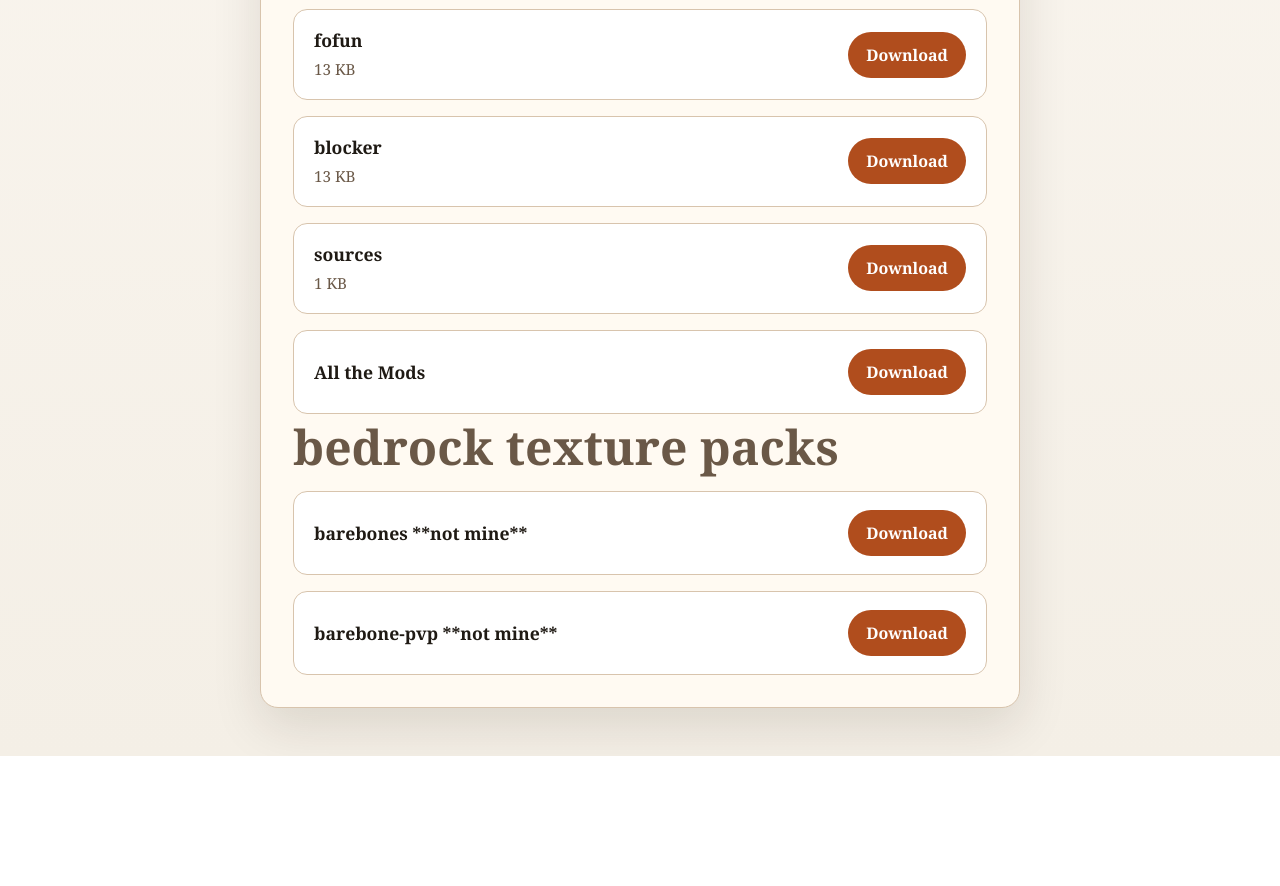
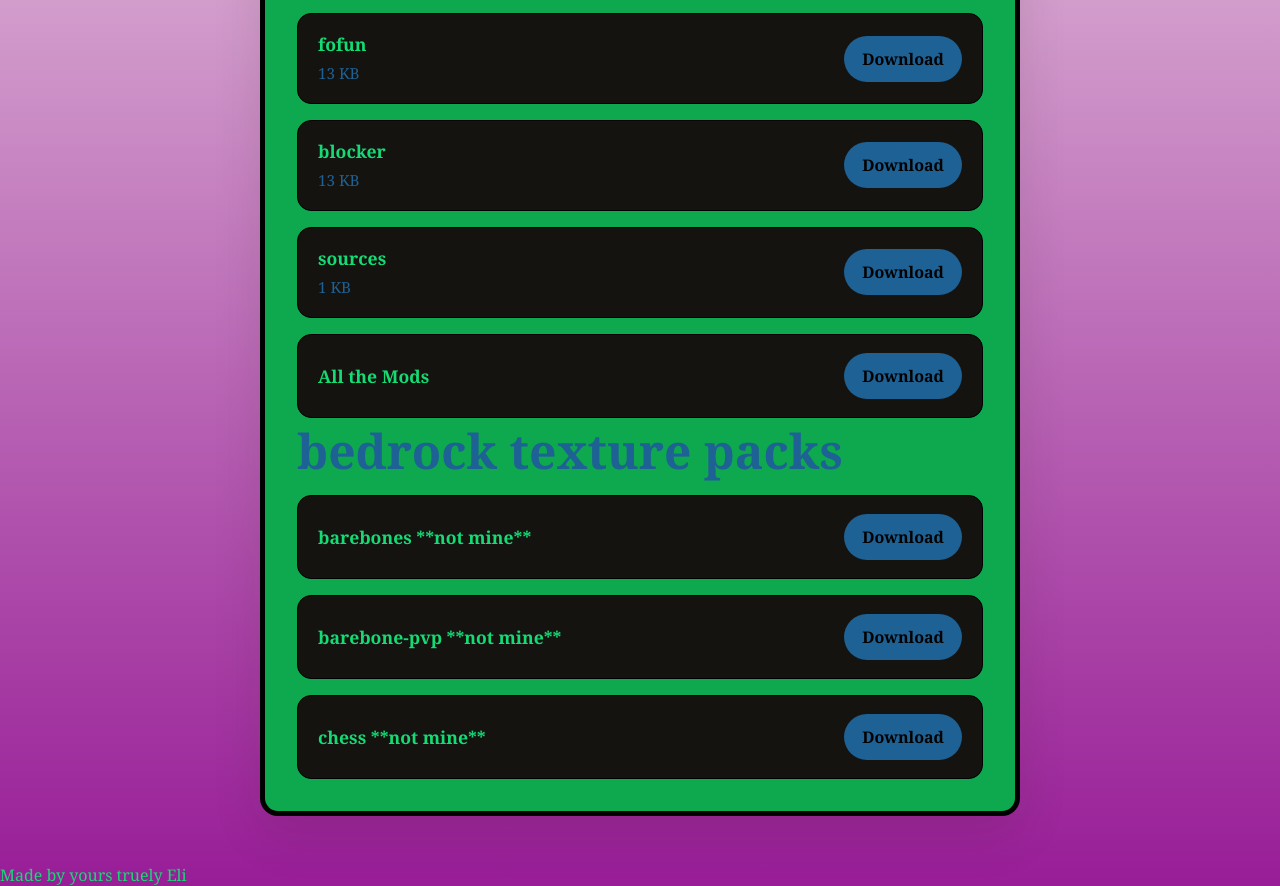
Before and after one commit to elijahchristy15-tech/PythonProject5, a plain HTML site: page index.html in a window 1280 px wide. Shown: the part 624-1510 px from the top of the page. Before the commit the page ends 1380 px from the top, so only its background shows below. Drawn offline with Linux system fonts and the light colour scheme.

Commit message:
updating :)

```diff
--- a/index.html
+++ b/index.html
@@ -7,13 +7,14 @@
     <style>
         :root {
             color-scheme: light;
-            --bg: #f4efe6;
-            --panel: #fffaf2;
-            --text: #1f1a14;
-            --muted: #6a5847;
-            --accent: #b04d1d;
-            --accent-dark: #7d3310;
-            --border: #d8c4ad;
+            --bg: #981D97;
+            --panel: #0EA94E;
+            --text: #14db74;
+            --muted: #1E6194;
+            --accent: #041D3E;
+            --accent-dark: #1E6194;
+            --border: #000000;
+            --panelbg: #141310
         }
 
         * {
@@ -35,7 +36,7 @@
             margin: 48px auto;
             padding: 32px;
             background: var(--panel);
-            border: 1px solid var(--border);
+            border: 5px solid var(--border);
             border-radius: 18px;
             box-shadow: 0 18px 50px rgba(45, 26, 10, 0.12);
         }
@@ -66,7 +67,7 @@
             justify-content: space-between;
             gap: 16px;
             padding: 18px 20px;
-            background: #fff;
+            background: var(--panelbg);
             border: 1px solid var(--border);
             border-radius: 14px;
         }
@@ -74,6 +75,7 @@
         .mod-name {
             margin: 0;
             font-size: 1.1rem;
+            color: var(--text)
         }
 
         .mod-size {
@@ -87,15 +89,17 @@
             display: inline-block;
             padding: 12px 18px;
             border-radius: 999px;
-            background: var(--accent);
-            color: #fff;
+            background: var(--accent-dark);
+            color: #000000;
             text-decoration: none;
             font-weight: 700;
         }
 
+
+
         .download-link:hover,
         .download-link:focus-visible {
-            background: var(--accent-dark);
+            background: var(--accent);
         }
 
         @media (max-width: 640px) {
@@ -188,8 +192,18 @@
                 </div>
                 <a class="download-link" href="Mods/bare-bone-pvp.mcpack" download>Download</a>
             </li>
+
+
+             <li>
+                <div>
+                    <h2 class="mod-name">chess **not mine**</h2>
+                </div>
+                <a class="download-link" href="Mods/_MConverter.eu_Chess%20Pack.mcpack" download>Download</a>
+            </li>
+
         </ul>
 
     </main>
+<footer>Made by yours truely Eli</footer>
 </body>
 </html>
```
Also changed, not shown: images/wolf.png (added), 1 other file.
